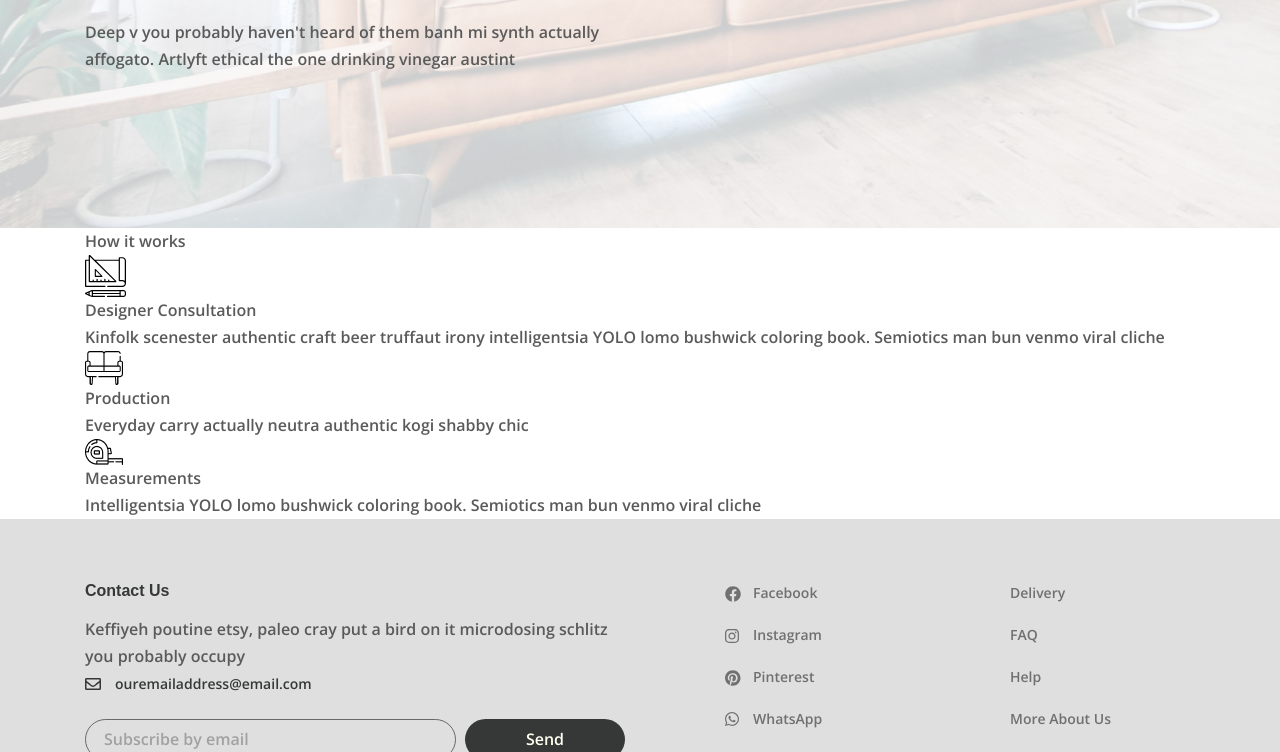
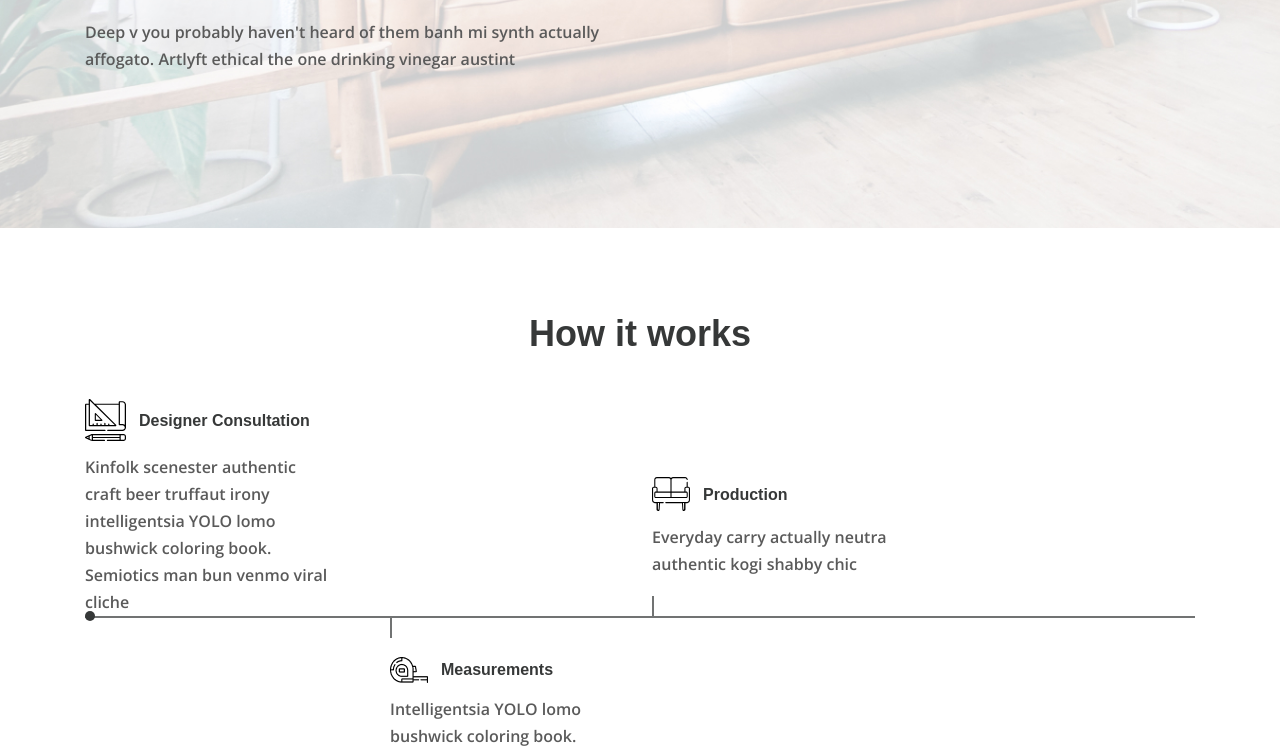
Before and after one commit to shaugsa/Furniture_collection, a website: page app/index.html in a window 1280 px wide. Shown: the part 2048-2800 px from the top of the page. Drawn offline with nearby package versions, Linux system fonts and the light colour scheme.

Commit message:
wocks-path ended

```diff
--- a/app/index.html
+++ b/app/index.html
@@ -220,22 +220,22 @@
           </h3>
           <div class="works-path__items">
             <div class="works-path__items-box">
-              <div class="works-path__item">
+              <div class="works-path__item works-path__item--consultation">
                 <img class="works-path__item-img" src="images/designer-consultation.svg" alt="icon">
-              </div>
                 <h6 class="works-path__item-title">Designer Consultation</h6>
                 <p class="works-path__item-text">
                 Kinfolk scenester authentic craft beer truffaut irony intelligentsia YOLO lomo bushwick coloring book. Semiotics man bun venmo viral cliche
                 </p>
-              <div class="works-path__item">
+              </div>
+              <div class="works-path__item works-path__item--production">
                 <img class="works-path__item-img" src="images/production.svg" alt="icon">
-              </div>
                 <h6 class="works-path__item-title">Production</h6>
                 <p class="works-path__item-text">
                 Everyday carry actually neutra authentic kogi shabby chic
                </p>
               </div>
-            <div class="works-path__item">
+            </div>
+            <div class="works-path__item works-path__item--measurements">
               <img class="works-path__item-img" src="images/measurements.png" alt="icon">
               <h6 class="works-path__item-title">Measurements</h6>
               <p class="works-path__item-text">
--- a/app/scss/style.scss
+++ b/app/scss/style.scss
@@ -264,7 +264,8 @@
         line-height: 135px;
         padding-bottom: 26px;
         margin-bottom: 26px;
-        position: relative;S
+        position: relative;
+        @extend %title-font;
         &::after{
             content: '';
             left: 0;
@@ -290,6 +291,7 @@
         padding-bottom: 25px;
         margin-bottom: 25px;
         position: relative;
+        @extend %title-font;
         &::after{
             content: '';
             position: absolute;
@@ -346,6 +348,7 @@
         padding-bottom: 19px;
         margin-bottom: 19px;
         position: relative;
+        @extend %title-font;
         &::after{
             content: '';
             bottom: 0;
@@ -378,6 +381,7 @@
         padding-bottom: 22px;
         margin-bottom: 22px;
         position: relative;
+        @extend %title-font;
         &::after{
             content: '';
             position: absolute;
@@ -392,3 +396,76 @@
         max-width: 540px;
     }
 }
+
+.works-path{
+    padding: 80px 0 30px;
+    &__title{
+        @extend %title-font;
+        text-align: center;
+        color: $title;
+        margin-bottom: 40px;
+        font-size: 36px;
+        line-height: 51px;
+    }
+    &__items-box{
+        display: flex;
+        align-items: flex-end;
+        border-bottom: 2px solid rgba($color: #363838, $alpha: .7);
+        position: relative;
+        &::before{
+            content: '';
+            position: absolute;
+            bottom: -5px;
+            left: 0;
+            width: 10px;
+            height: 10px;
+            border-radius: 50%;
+            background-color: $title;
+        }
+    }
+    &__item{
+        width: 250px;
+        display: flex;
+        flex-wrap: wrap;
+        align-items: center;
+        position: relative;
+        height: 100%;
+    }
+    &__item--production{
+        margin-left: 317px;
+        &::after{
+            content: '';
+            position: absolute;
+            bottom: 0;
+            left: 0;
+            height: 20px;
+            width: 2px;
+            background-color: rgba($color: #363838, $alpha: .7);
+        }
+    }
+    &__item--production,
+    &__item--production{
+        padding-bottom: 38px;
+    }
+    &__item--measurements{
+        padding-top: 38px;
+        margin-left: 305px;
+        &::before{
+            content: '';
+            position: absolute;
+            top: 0;
+            left: 0;
+            width: 2px;
+            height: 20px;
+            background-color: rgba($color: #363838, $alpha: .7);
+        }
+    }
+    &__item-title{
+        margin-left: 13px;
+        color: $title;
+        @extend %title-font;
+    }
+    &__item-text{
+        margin-top: 13px;
+    }
+}
```
Also changed, not shown: app/css/style.min.css. Lines whose indentation alone changed are shown as unchanged.
